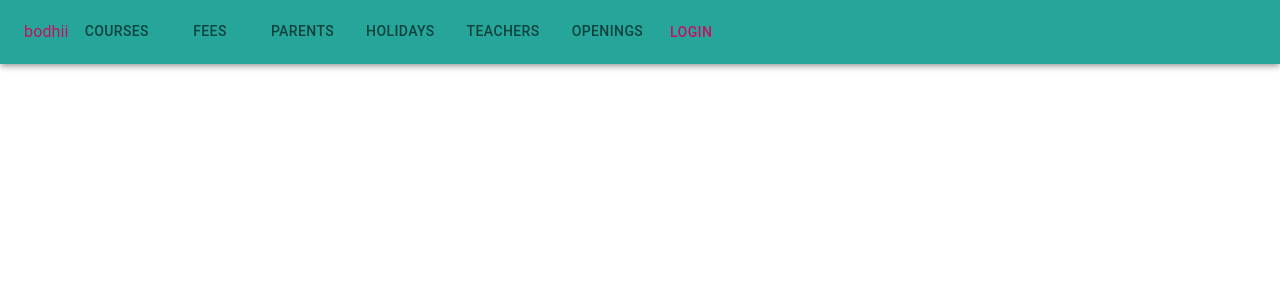
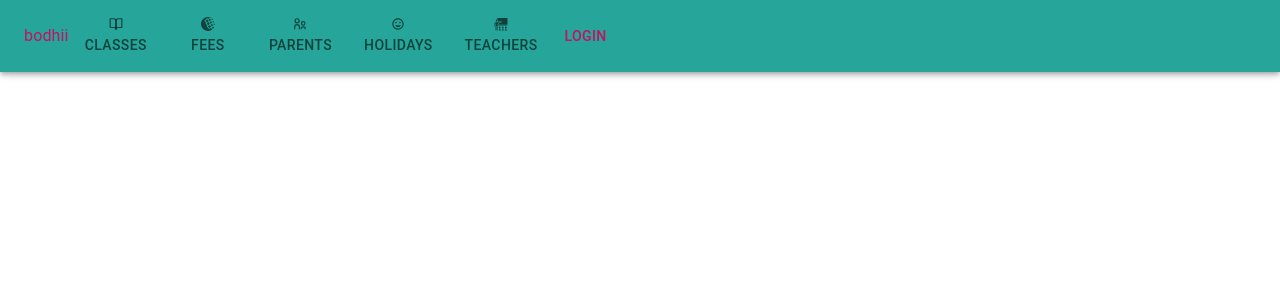
Before and after one commit to aswathyeg/react-materialui-example, a React (Create React App) app: page / in a window 1280 px wide. Shown: the top 300 px of the page. Built offline with nearby package versions, Linux system fonts and the light colour scheme; the HTML template or start-up script is replaced by a standard one.

Commit message:
added menu and menuitem inside tab

```diff
--- a/src/components/Navbar/Navbar.js
+++ b/src/components/Navbar/Navbar.js
@@ -1,34 +1,74 @@
-import React from "react";
+import React, { useState } from "react";
+
 import AppBar from '@mui/material/AppBar';
 import Typography from '@mui/material/Typography';
-import { Tabs, Tab, Toolbar, Button } from "@mui/material";
+import Menu from '@mui/material/Menu';
+import MenuItem from '@mui/material/MenuItem';
+import { Tabs, Tab, Toolbar, Button, MenuList } from "@mui/material";
+import { GiBookmarklet } from "react-icons/gi";
+import { FiBookOpen } from "react-icons/fi";
+
+import { SiWebmoney } from "react-icons/si";
+import { RiParentLine } from "react-icons/ri";
+import { IoMdHappy } from "react-icons/io";
+import { GiTeacher } from "react-icons/gi";
+
 
 const Navbar = () => {
+   const[anchorEl,setAnchorEl] = useState(null);
+
+   const handleOpenMenu=e=>{
+    setAnchorEl( e.currentTarget)
+
+   }
+   const handleMenuClose=e=>{
+    setAnchorEl(null)
+
+   }
+
     return (
         <div>
 
-            <AppBar>
+            <AppBar className="appBar">
                 <Toolbar>
-                <Typography color="secondary"> bodhii </Typography>
+
+
+                <Typography color="secondary">
+                {/* <GiBookmarklet/> */}
+           bodhii
+                 </Typography>
 
                 <Tabs>
-                    <Tab label='Courses'/>
-                </Tabs>
-                <Tabs>
-                    <Tab label='Fees'/>
-                </Tabs>
-                <Tabs>
-                    <Tab label='Parents'/>
-                </Tabs><Tabs>
-                    <Tab label='Holidays'/>
-                </Tabs><Tabs>
-                    <Tab label='Teachers'/>
-                </Tabs><Tabs>
-                    <Tab label='Openings'/>
+
+                    <Tab icon={<FiBookOpen/>}
+                    onMouseOver={handleOpenMenu}
+                    area-controls='menu'
+                    label='Classes'/>
+
+                    <Tab  icon={<SiWebmoney/>} label='Fees'/>
+
+                    <Tab   icon={<RiParentLine/>}label='Parents'/>
+
+                    <Tab  icon={<IoMdHappy/>}label='Holidays'/>
+
+                    <Tab  icon={<GiTeacher/>}label='Teachers'/>
+
+
+
                 </Tabs>
                 <Button varient="contained" color="secondary">Login</Button>
                 </Toolbar>
             </AppBar>
+
+            <Menu id='menu'
+            // style={{marginTop:50}} //for display menu 'under'the button
+            onClose={handleMenuClose}
+            anchorEl={anchorEl} open={Boolean(anchorEl)}>
+                <MenuItem onClick={handleMenuClose}>M0</MenuItem>
+                <MenuItem onClick={handleMenuClose}> M1</MenuItem>
+                <MenuItem onClick={handleMenuClose}>M2</MenuItem>
+                <MenuItem onClick={handleMenuClose}>M3</MenuItem>
+                </Menu>
         </div>
     );
 };
```
